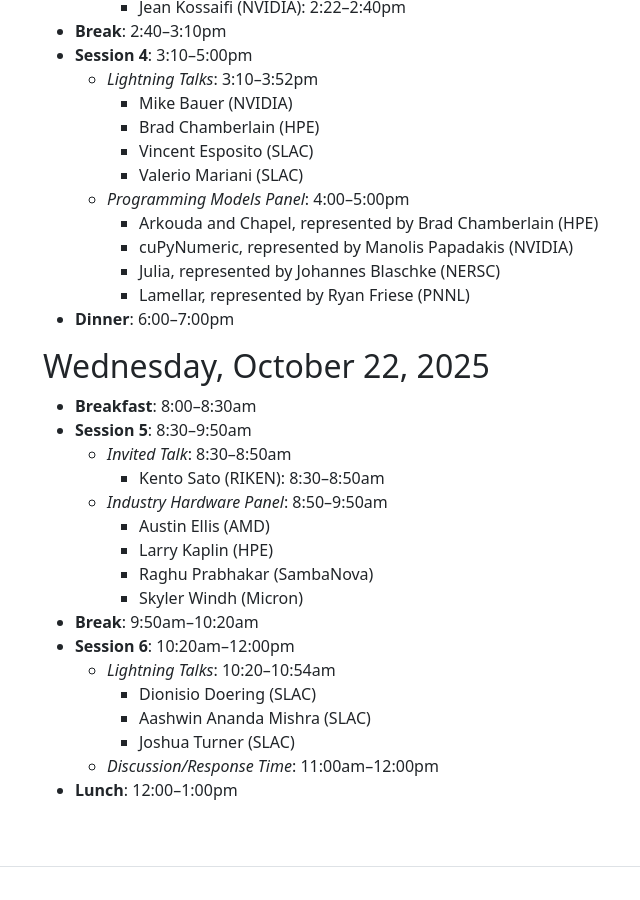
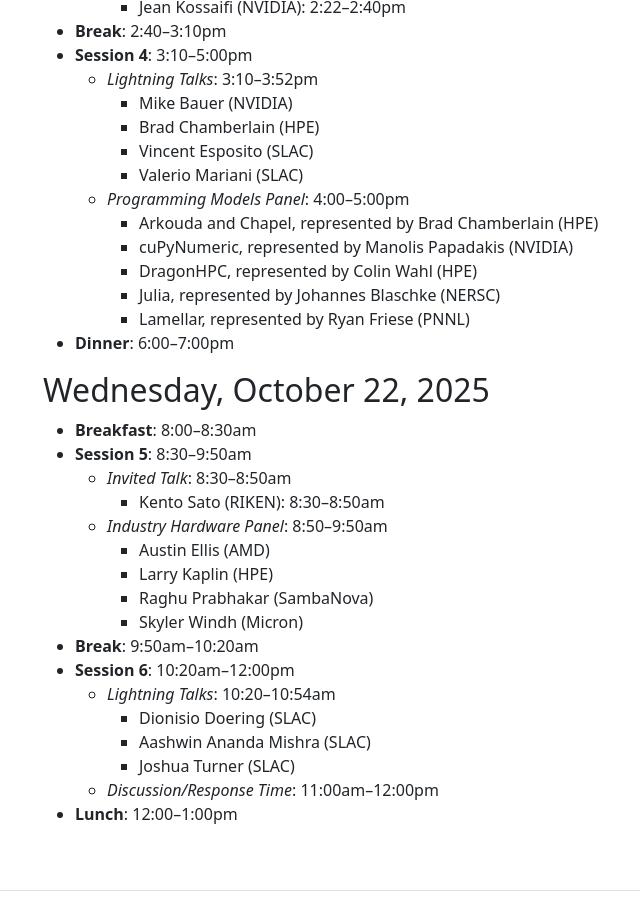
Before and after one commit to lssda/lssda.github.io, a Jekyll site: the page built from agenda.md, in a window 1280 px wide and 900 px high, scrolled down 810 px. Shown: the whole window, without its empty margins (129-769 px from the left). Built offline with Jekyll 4.4.1, drawn with Linux system fonts in a browser that asks for light colours.

Commit message:
Add DragonHPC.

```diff
--- a/agenda.md
+++ b/agenda.md
@@ -42,6 +42,7 @@ The workshop will be held in the Redwood conference room (A/B/C/D), located in b
       * *Programming Models Panel*: 4:00--5:00pm
           * Arkouda and Chapel, represented by Brad Chamberlain (HPE)
           * cuPyNumeric, represented by Manolis Papadakis (NVIDIA)
+          * DragonHPC, represented by Colin Wahl (HPE)
           * Julia, represented by Johannes Blaschke (NERSC)
           * Lamellar, represented by Ryan Friese (PNNL)
   * **Dinner**: 6:00--7:00pm
```
